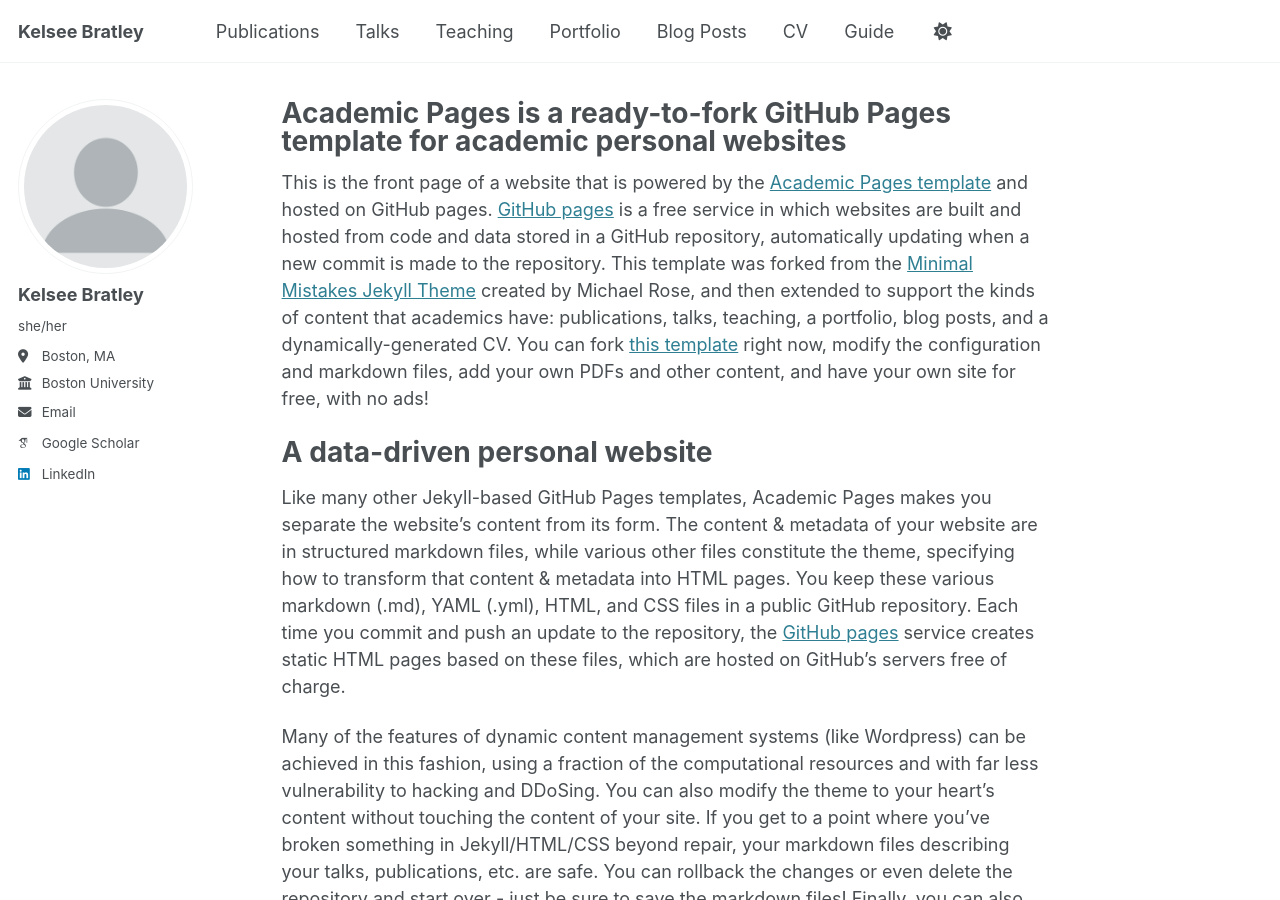
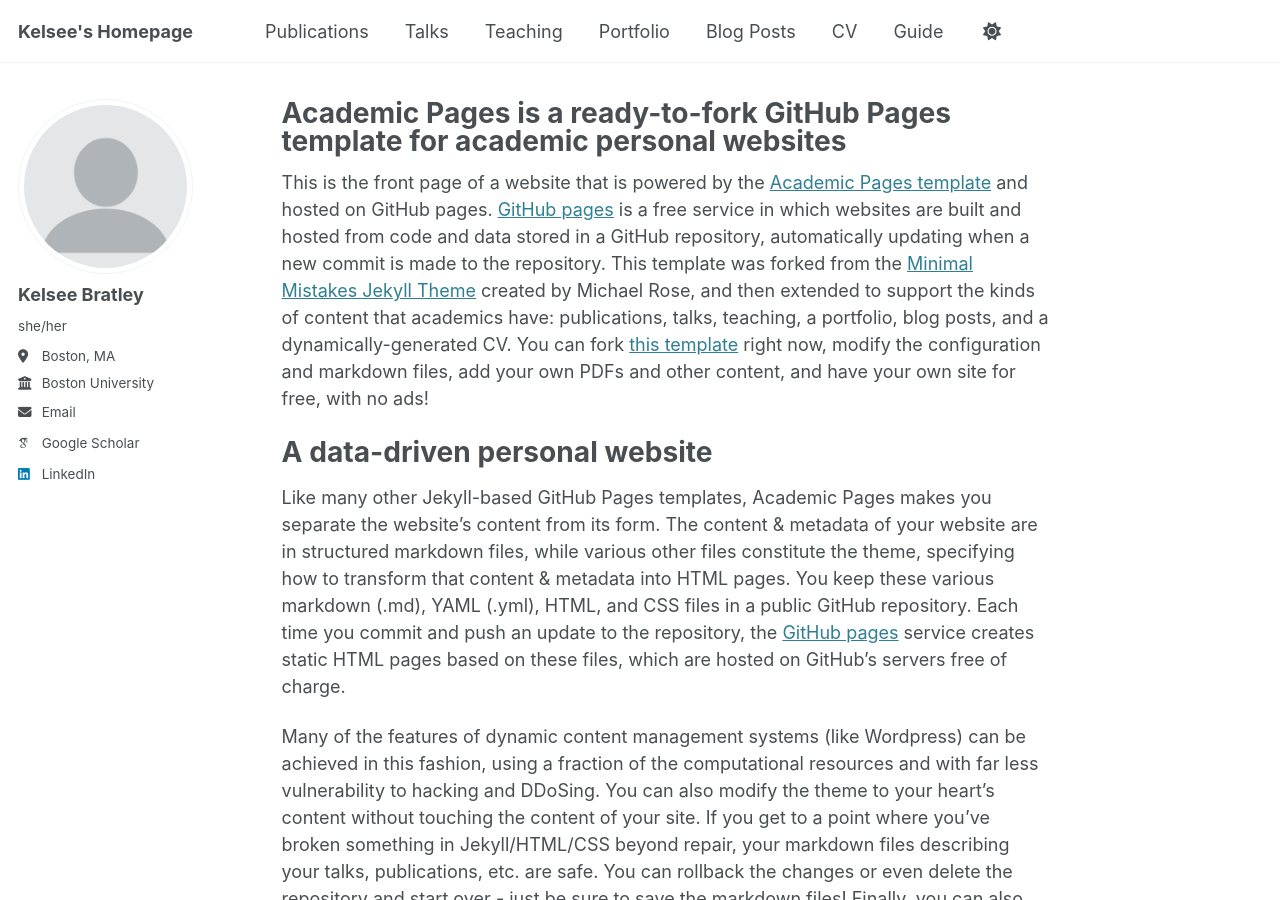
Before and after one commit to kbratley/kbratley.github.io, a Jekyll site: the page built from _pages/about.md, in a window 1280 px wide and 900 px high. Built offline with Jekyll 4.4.1, drawn with Linux system fonts in a browser that asks for light colours; some web fonts are replaced.

Commit message:
Update _config.yml

```diff
--- a/_config.yml
+++ b/_config.yml
@@ -9,10 +9,10 @@
 # Basic Site Settings
 locale                   : "en-US"
 site_theme               : "default"
-title                    : "Kelsee Bratley"
+title                    : "Kelsee's Homepage"
 title_separator          : "-"
 name                     : &name "Kelsee Bratley"
-description              : &description "personal description"
+description              : &description "Geospatial Scientist"
 url                      : https://kbratley.github.io # the base hostname & protocol for your site e.g. "https://[your GitHub username].github.io"
 baseurl                  : "" # the subpath of your site, e.g. "/blog"
 repository               : "academicpages/academicpages.github.io"
```
